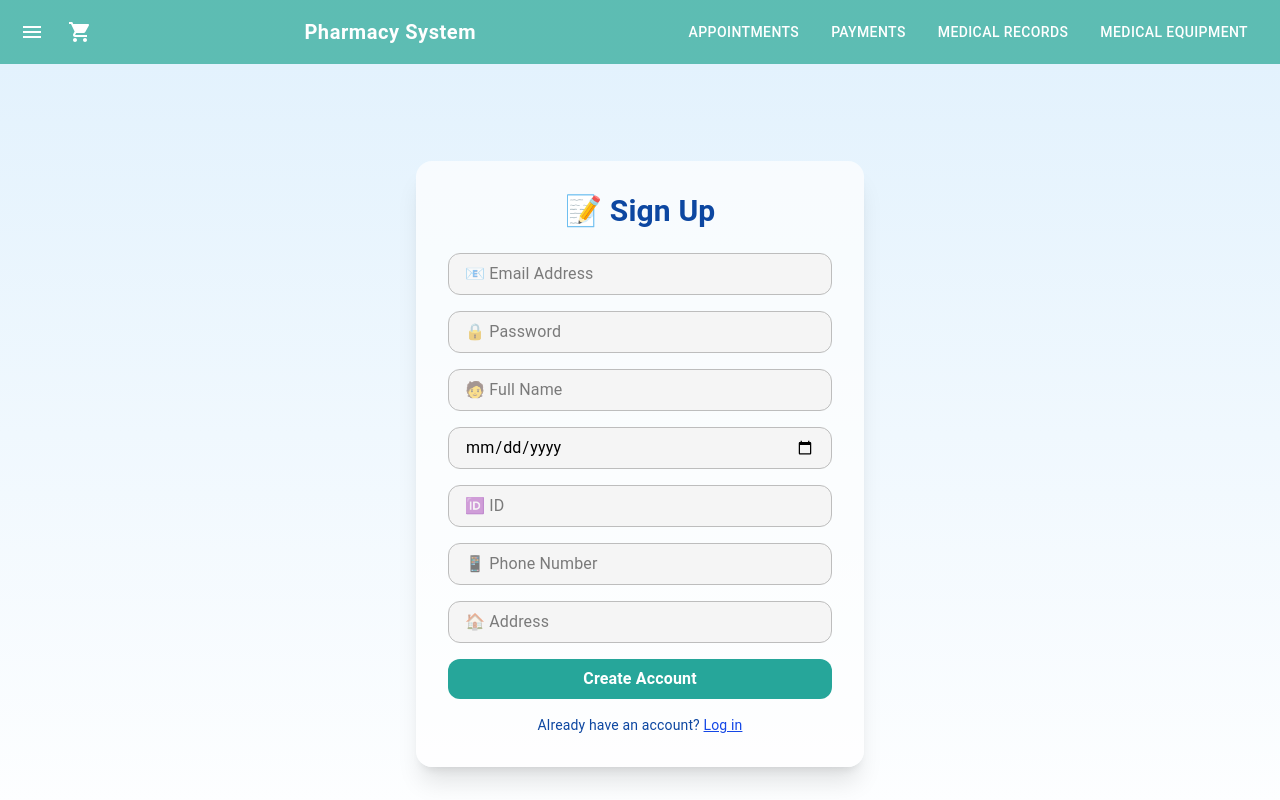
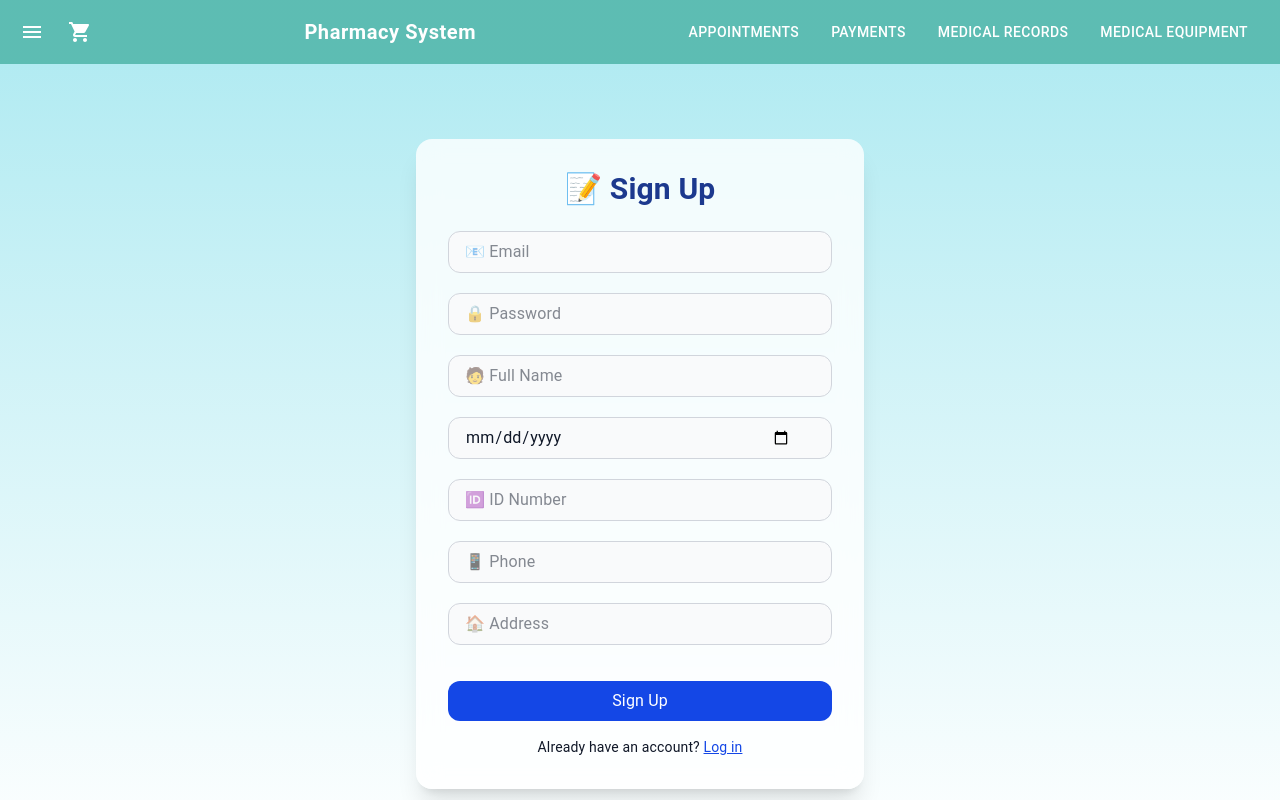
Before and after one commit to moshe4142/my-healthcare-system, a Next.js app: page /signup in a window 1280 px wide. Shown: the top 800 px of the page. Built offline with nearby package versions, Linux system fonts and the light colour scheme.

Commit message:
fixed login/signup

```diff
--- a/package.json
+++ b/package.json
@@ -18,7 +18,8 @@
     "next": "15.2.0",
     "pg": "^8.15.6",
     "react": "^19.0.0",
-    "react-dom": "^19.0.0"
+    "react-dom": "^19.0.0",
+    "react-icons": "^5.5.0"
   },
   "devDependencies": {
     "@tailwindcss/postcss": "^4",
--- a/pages/login.tsx
+++ b/pages/login.tsx
@@ -1,70 +1,69 @@
-"use client";
-import { useState, useEffect } from "react";
-import { useRouter } from "next/navigation";
-import Link from "next/link";
+'use client';
+import { useState, useEffect } from 'react';
+import { useRouter } from 'next/navigation';
+import Link from 'next/link';
 
 export default function LoginPage() {
-  const [email, setEmail] = useState("");
-  const [password, setPassword] = useState("");
+  const [email, setEmail] = useState('');
+  const [password, setPassword] = useState('');
+  const [error, setError] = useState('');
   const router = useRouter();
 
   useEffect(() => {
-    const token = localStorage.getItem("userToken");
-
-    // אם יש טוקן, הפנה את המשתמש לפרופיל
-    if (token) {
-      router.push("/profile");
+    if (localStorage.getItem('userToken')) {
+      router.push('/profile');
     }
   }, [router]);
 
   const handleLogin = () => {
-    const users = JSON.parse(localStorage.getItem("users") || "[]");
+    const users = JSON.parse(localStorage.getItem('users') || '[]');
     const user = users.find(
-      (u: { email: string; password: string }) =>
-        u.email === email && u.password === password
+      (u: { email: string; password: string }) => u.email === email && u.password === password
     );
 
     if (user) {
-      localStorage.setItem("userToken", "fakeToken"); // שמירת הטוקן ב־localStorage
-      localStorage.setItem("profile", JSON.stringify(user)); // שמירת הפרופיל ב־localStorage
-      router.push("/profile"); // הפניה לפרופיל לאחר התחברות
+      localStorage.setItem('userToken', 'fakeToken');
+      localStorage.setItem('profileData', JSON.stringify(user));
+      router.push('/profile');
     } else {
-      alert("Invalid credentials");
+      setError('Invalid credentials. Please try again.');
     }
   };
 
   return (
-    <div className="min-h-screen flex items-center justify-center bg-gradient-to-b from-[#e0f7fa] to-white p-4 text-gray-900">
-      <div className="bg-white p-8 rounded-2xl shadow-xl w-full max-w-md">
-        <h1 className="text-3xl font-bold mb-6 text-center">Login</h1>
+    <div className="min-h-screen flex items-center justify-center bg-gradient-to-b from-[#b2ebf2] to-white p-4 text-gray-900">
+      <div className="w-full max-w-md bg-white/80 backdrop-blur-md rounded-2xl shadow-xl p-8">
+        <h1 className="text-3xl font-bold text-center mb-6 text-blue-900">🔐 Login</h1>
         <div className="space-y-4">
+          {error && (
+            <div className="bg-red-100 border border-red-400 text-red-700 px-4 py-3 rounded-xl">
+              {error}
+            </div>
+          )}
           <input
             type="email"
-            placeholder="Email"
+            placeholder="📧 Email"
             value={email}
             onChange={(e) => setEmail(e.target.value)}
-            className="w-full p-3 border rounded-xl"
+            className="w-full px-4 py-3 rounded-xl border border-gray-300 bg-gray-50 focus:outline-none focus:ring-2 focus:ring-blue-300"
           />
           <input
             type="password"
-            placeholder="Password"
+            placeholder="🔒 Password"
             value={password}
             onChange={(e) => setPassword(e.target.value)}
-            className="w-full p-3 border rounded-xl"
+            className="w-full px-4 py-3 rounded-xl border border-gray-300 bg-gray-50 focus:outline-none focus:ring-2 focus:ring-blue-300"
           />
           <button
             onClick={handleLogin}
-            className="w-full bg-blue-600 text-white p-3 rounded-xl hover:bg-blue-700"
+            className="w-full bg-blue-700 text-white py-3 rounded-xl hover:bg-blue-800 transition"
           >
             Login
           </button>
         </div>
-        <p className="text-center mt-4">
-          Don’t have an account?{" "}
-          <Link
-            href="/signup"
-            className="text-blue-700 underline hover:text-blue-900"
-          >
+        <p className="text-center mt-4 text-sm">
+          Don’t have an account?{' '}
+          <Link href="/signup" className="text-blue-700 underline hover:text-blue-900">
             Sign up
           </Link>
         </p>
--- a/pages/signup.tsx
+++ b/pages/signup.tsx
@@ -1,6 +1,7 @@
 'use client';
 import React, { useState, useEffect } from 'react';
 import { useRouter } from 'next/navigation';
+import { FaCheckCircle, FaTimesCircle } from 'react-icons/fa';
 
 export default function SignUpPage() {
   const router = useRouter();
@@ -11,27 +12,17 @@ export default function SignUpPage() {
     date_of_birth: '',
     phone: '',
     email: '',
-    address: ''
+    address: '',
   });
+
+  const [errors, setErrors] = useState<{ [key: string]: string }>({});
+  const [validFields, setValidFields] = useState<{ [key: string]: boolean }>({});
 
   useEffect(() => {
     if (localStorage.getItem('userToken')) {
       router.push('/profile');
     }
   }, [router]);
-
-  const handleChange = (e: React.ChangeEvent<HTMLInputElement>) => {
-    setFormData({ ...formData, [e.target.name]: e.target.value });
-  };
-
-  const handleSignup = () => {
-    if (formData.id && formData.password) {
-      localStorage.setItem('userToken', 'demoToken');
-      localStorage.setItem('id', formData.id);
-      localStorage.setItem('profileData', JSON.stringify(formData));
-      router.push('/profile');
-    }
-  };
 
   const autoCompleteMap: { [key: string]: string } = {
     password: 'new-password',
@@ -40,7 +31,7 @@ export default function SignUpPage() {
     id: 'off',
     phone: 'tel',
     email: 'email',
-    address: 'street-address'
+    address: 'street-address',
   };
 
   const fieldOrder = [
@@ -50,50 +41,103 @@ export default function SignUpPage() {
     'date_of_birth',
     'id',
     'phone',
-    'address'
+    'address',
   ];
 
   const placeholders: { [key: string]: string } = {
-    id: '🆔 ID',
-    email: '📧 Email Address',
+    id: '🆔 ID Number',
+    email: '📧 Email',
     password: '🔒 Password',
     full_name: '🧑 Full Name',
     date_of_birth: '🎂 Date of Birth',
-    phone: '📱 Phone Number',
-    address: '🏠 Address'
+    phone: '📱 Phone',
+    address: '🏠 Address',
+  };
+
+  const validateField = (name: string, value: string) => {
+    if (!value.trim()) {
+      return `${placeholders[name] || name} is required.`;
+    }
+
+    if (name === 'id' && !/^\d{5,10}$/.test(value)) return 'Invalid ID number format.';
+    if (name === 'phone' && !/^\d{9,10}$/.test(value)) return 'Invalid phone number format.';
+    if (name === 'email' && !/^[\w.-]+@[a-zA-Z\d.-]+\.[a-zA-Z]{2,}$/.test(value)) return 'Invalid email format.';
+    if (name === 'password' && value.length < 6) return 'Password must be at least 6 characters.';
+
+    return '';
+  };
+
+  const handleChange = (e: React.ChangeEvent<HTMLInputElement>) => {
+    const { name, value } = e.target;
+    if (['id', 'phone'].includes(name) && value && !/^\d*$/.test(value)) return;
+
+    setFormData((prev) => ({ ...prev, [name]: value }));
+    const errorMsg = validateField(name, value);
+    setErrors((prev) => ({ ...prev, [name]: errorMsg }));
+    setValidFields((prev) => ({ ...prev, [name]: errorMsg === '' }));
+  };
+
+  const handleSignup = () => {
+    const newErrors: { [key: string]: string } = {};
+    let isValid = true;
+
+    for (const key of Object.keys(formData)) {
+      const errorMsg = validateField(key, formData[key]);
+      if (errorMsg) {
+        newErrors[key] = errorMsg;
+        isValid = false;
+      }
+    }
+
+    if (!isValid) {
+      setErrors(newErrors);
+      return;
+    }
+
+    const users = JSON.parse(localStorage.getItem('users') || '[]');
+    users.push(formData);
+    localStorage.setItem('users', JSON.stringify(users));
+    localStorage.setItem('userToken', 'demoToken');
+    localStorage.setItem('profileData', JSON.stringify(formData));
+    router.push('/profile');
   };
 
   return (
-    <div className="min-h-screen flex items-center justify-center bg-gradient-to-b from-[#E3F2FD] to-white text-[#0D47A1]">
-      <div className="max-w-md w-full p-8 bg-white/70 rounded-2xl shadow-xl">
-        <h1 className="text-3xl font-bold mb-6 text-center">📝 Sign Up</h1>
+    <div className="min-h-screen flex items-center justify-center bg-gradient-to-b from-[#b2ebf2] to-white text-gray-900 p-4">
+      <div className="w-full max-w-md bg-white/80 backdrop-blur-md rounded-2xl shadow-xl p-8">
+        <h1 className="text-3xl font-bold text-center mb-6 text-blue-900">📝 Sign Up</h1>
 
         {fieldOrder.map((field) => (
-          <input
-            key={field}
-            name={field}
-            autoComplete={autoCompleteMap[field] || 'off'}
-            type={
-              field === 'password'
-                ? 'password'
-                : field === 'date_of_birth'
-                ? 'date'
-                : 'text'
-            }
-            placeholder={placeholders[field] || field}
-            className="mb-4 px-4 py-2 rounded-xl bg-[#F5F5F5] text-black border border-[#BDBDBD] w-full focus:outline-none focus:ring-2 focus:ring-[#64B5F6]"
-            value={(formData as any)[field]}
-            onChange={handleChange}
-          />
+          <div key={field} className="relative mb-5">
+            <input
+              name={field}
+              autoComplete={autoCompleteMap[field] || 'off'}
+              type={field === 'password' ? 'password' : field === 'date_of_birth' ? 'date' : 'text'}
+              placeholder={placeholders[field]}
+              className={`px-4 py-2 pr-10 rounded-xl w-full border ${
+                errors[field]
+                  ? 'border-red-500'
+                  : validFields[field]
+                  ? 'border-green-500'
+                  : 'border-gray-300'
+              } bg-gray-50 focus:outline-none focus:ring-2 focus:ring-blue-300`}
+              value={formData[field]}
+              onChange={handleChange}
+            />
+            {errors[field] && <FaTimesCircle className="absolute right-3 top-3 text-red-500" />}
+            {!errors[field] && validFields[field] && (
+              <FaCheckCircle className="absolute right-3 top-3 text-green-500" />
+            )}
+            {errors[field] && <p className="text-sm text-red-500 mt-1">{errors[field]}</p>}
+          </div>
         ))}
 
         <button
+          className="w-full py-2 mt-4 bg-blue-700 text-white rounded-xl hover:bg-blue-800 transition"
           onClick={handleSignup}
-          className="bg-[#26A69A] hover:bg-[#2196F3] transition px-6 py-2 rounded-xl text-white font-semibold w-full"
         >
-          Create Account
+          Sign Up
         </button>
-
         <p className="text-sm text-center mt-4">
           Already have an account?{' '}
           <a href="/login" className="text-blue-700 underline hover:text-blue-900">
```
Also changed, not shown: 1 other file (tests, documents, lock files or other folders).
